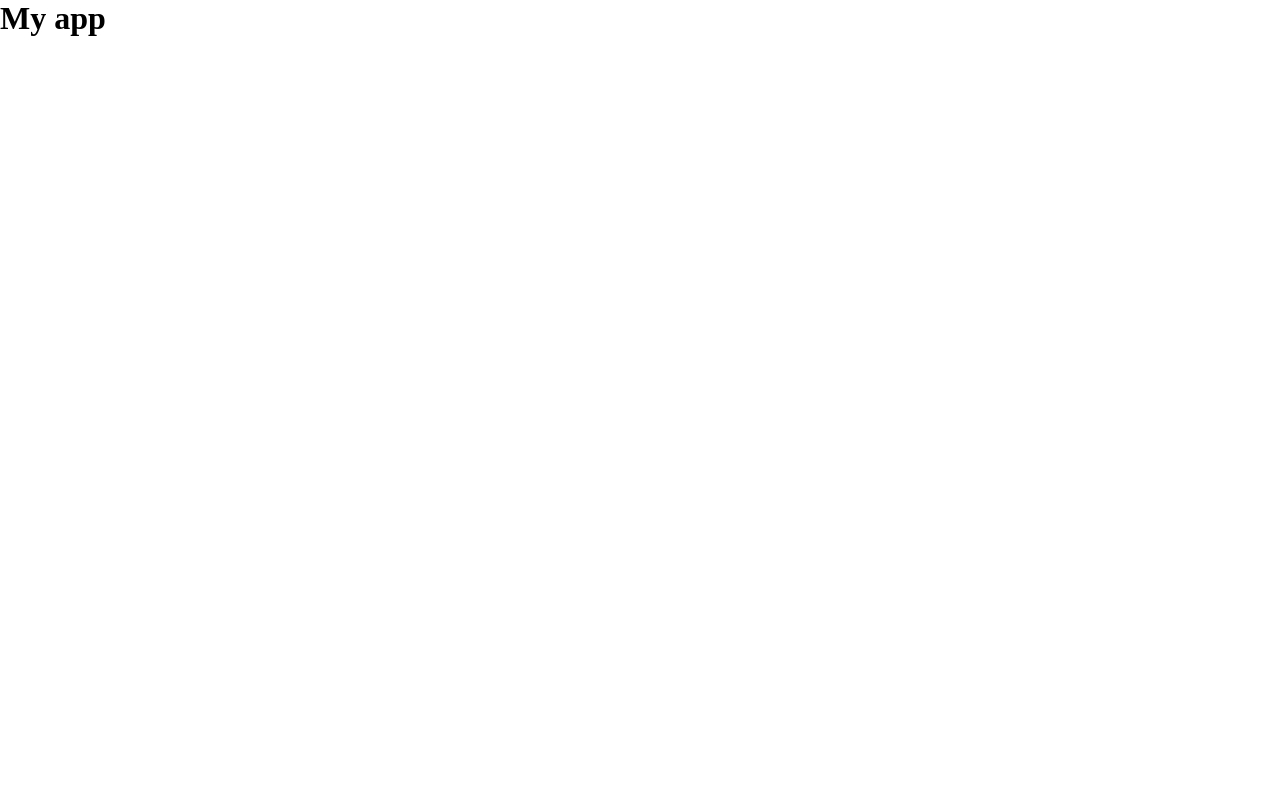
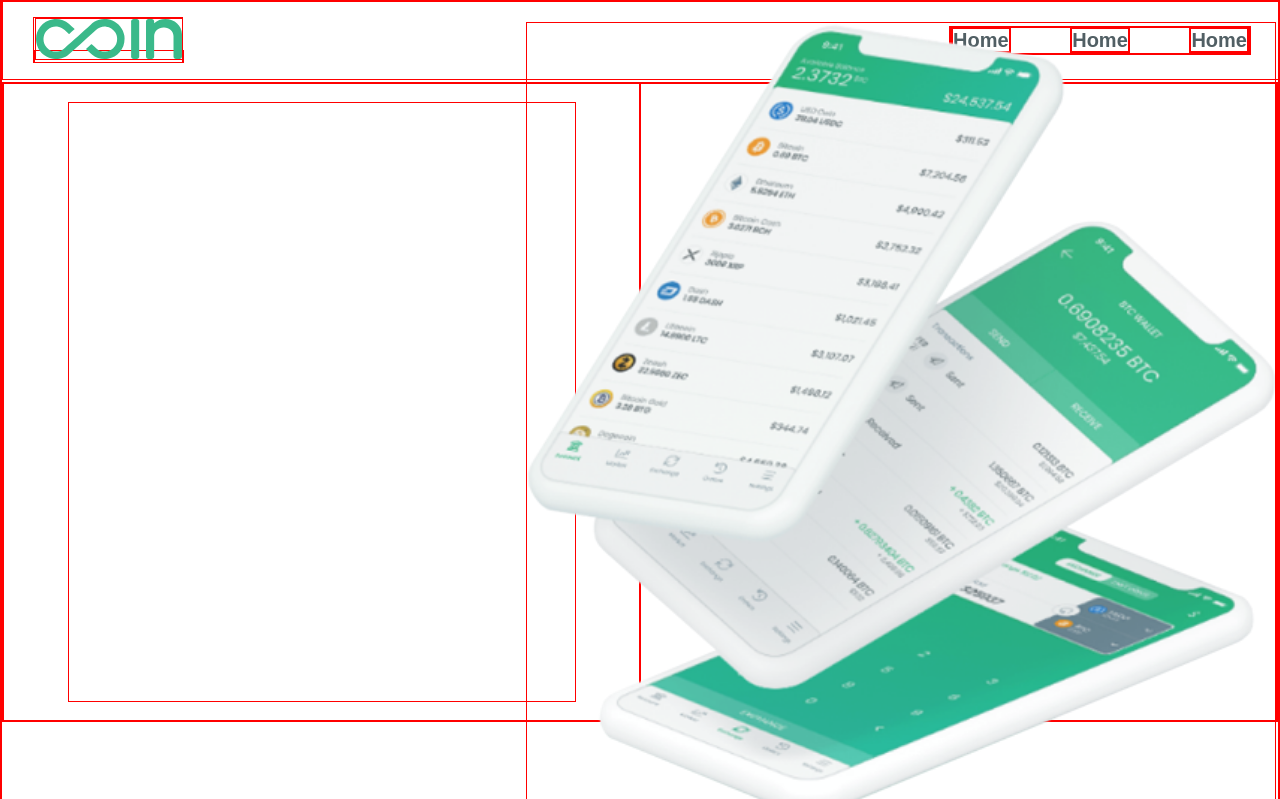
Before and after one commit to Emkauno/Crypto, a website: page index.html in a window 1280 px wide. Shown: the top 799 px of the page. Drawn offline with Linux system fonts and the light colour scheme; a web font is replaced by a local one.

Commit message:
Second commit

```diff
--- a/css/style.css
+++ b/css/style.css
@@ -1 +1,75 @@
-*{margin:0;padding:0}
+@import url("https://fonts.googleapis.com/css?family=Hind+Vadodara:300,400,700&display=swap");
+* {
+  margin: 0;
+  padding: 0;
+  box-sizing: inherit;
+  font-family: "Hind Vadodara", sans-serif;
+  font-weight: 300,400,700;
+  border: 1px solid red; }
+
+html {
+  font-size: 10px;
+  box-sizing: border-box; }
+
+.header {
+  width: 100%;
+  height: calc(90vh - 8rem);
+  margin-top: 8rem;
+  display: flex;
+  flex-direction: row;
+  justify-content: center;
+  align-items: center; }
+  .header__left {
+    width: 50%;
+    height: 100%;
+    display: flex;
+    flex-direction: row;
+    align-items: center;
+    justify-content: center; }
+    .header__left--container {
+      width: 80%;
+      height: 60rem; }
+  .header__right {
+    position: relative;
+    width: 50%;
+    height: 100%; }
+    .header__right img {
+      transform: translatey(9.5rem);
+      position: absolute;
+      bottom: 0;
+      right: 0;
+      width: 75rem; }
+
+nav {
+  width: 100%; }
+
+.nav {
+  max-width: 100%;
+  position: fixed;
+  height: 8rem;
+  display: flex;
+  flex-direction: row;
+  align-items: center;
+  justify-content: space-between;
+  top: 0;
+  padding: 0 3rem; }
+  .nav__logo-container {
+    width: 15rem;
+    opacity: 1;
+    transition: opacity .3s ease; }
+    .nav__logo-container:hover {
+      opacity: .8; }
+  .nav__links {
+    display: flex;
+    flex-direction: row;
+    align-items: center;
+    justify-content: space-between;
+    width: 30rem;
+    list-style-type: none; }
+    .nav__links--item {
+      font-size: 2rem;
+      font-weight: 700; }
+      .nav__links--item a {
+        color: #515F64; }
+        .nav__links--item a:link, .nav__links--item a :visited, .nav__links--item a :hover, .nav__links--item a :active {
+          text-decoration: none; }
--- a/index.html
+++ b/index.html
@@ -6,11 +6,36 @@
     <meta name="viewport" content="width=device-width, initial-scale=1.0">
     <meta http-equiv="X-UA-Compatible" content="ie=edge">
     <link rel="stylesheet" href="css/style.css">
-    <title>My app</title>
+    <title>Coin app</title>
 </head>
 
 <body>
-    <h1 class="heading">My app</h1>
+    <nav class="nav">
+        <div class="nav__logo-container">
+            <a href="#"><img src="/assets/img/logo.svg" alt=""></a>
+        </div>
+        <div class="nav__menu">
+            <ul class="nav__links">
+                <li class="nav__links--item"><a href="#">Home</a></li>
+                <li class="nav__links--item"><a href="#">Home</a></li>
+                <li class="nav__links--item"><a href="#">Home</a></li>
+            </ul>
+        </div>
+    </nav>
+<section class="header">
+    <div class="header__left">
+        <div class="header__left--container"></div>
+    </div>
+    <div class="header__right">
+        <img src="/assets/img/1.png" alt="">
+    </div>
+</section>
+<section class="header">
+
+</section>
+<section class="header">
+
+</section>
 </body>
 
 </html>
```
Also changed, not shown: assets/img/1.png (added), assets/img/2.png (added), assets/img/3.png (added), assets/img/4.png (added), assets/img/5.png (added), assets/img/logo.svg (added), 1 other file.
